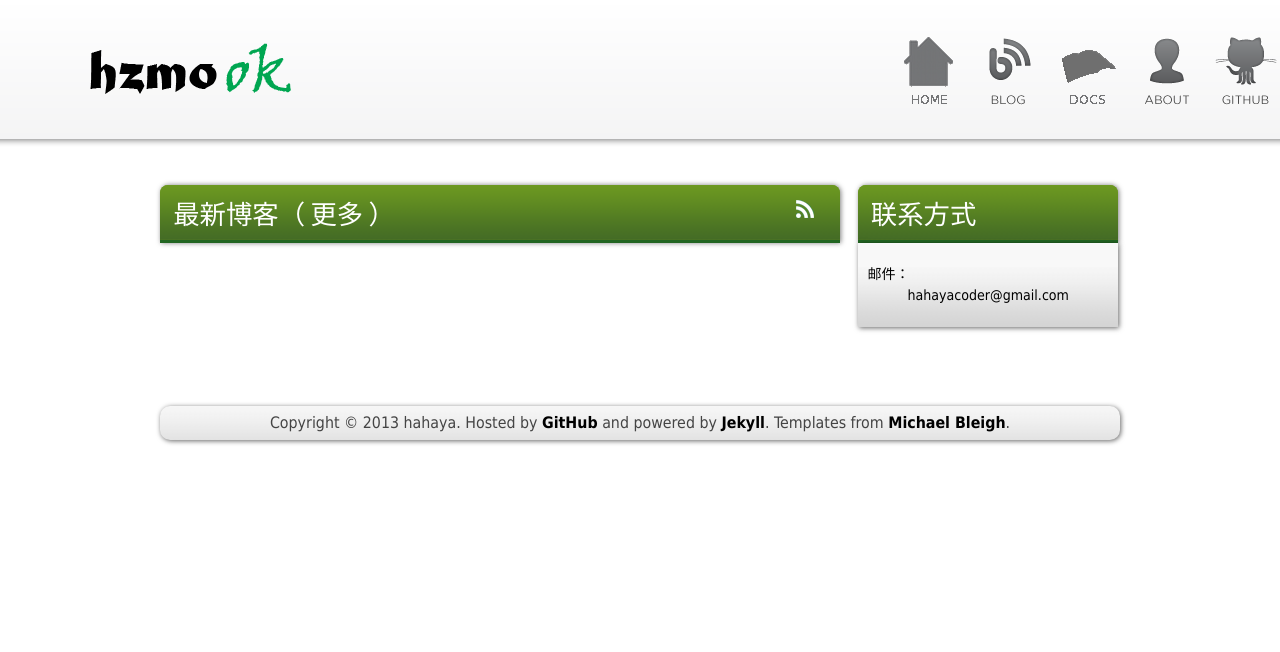
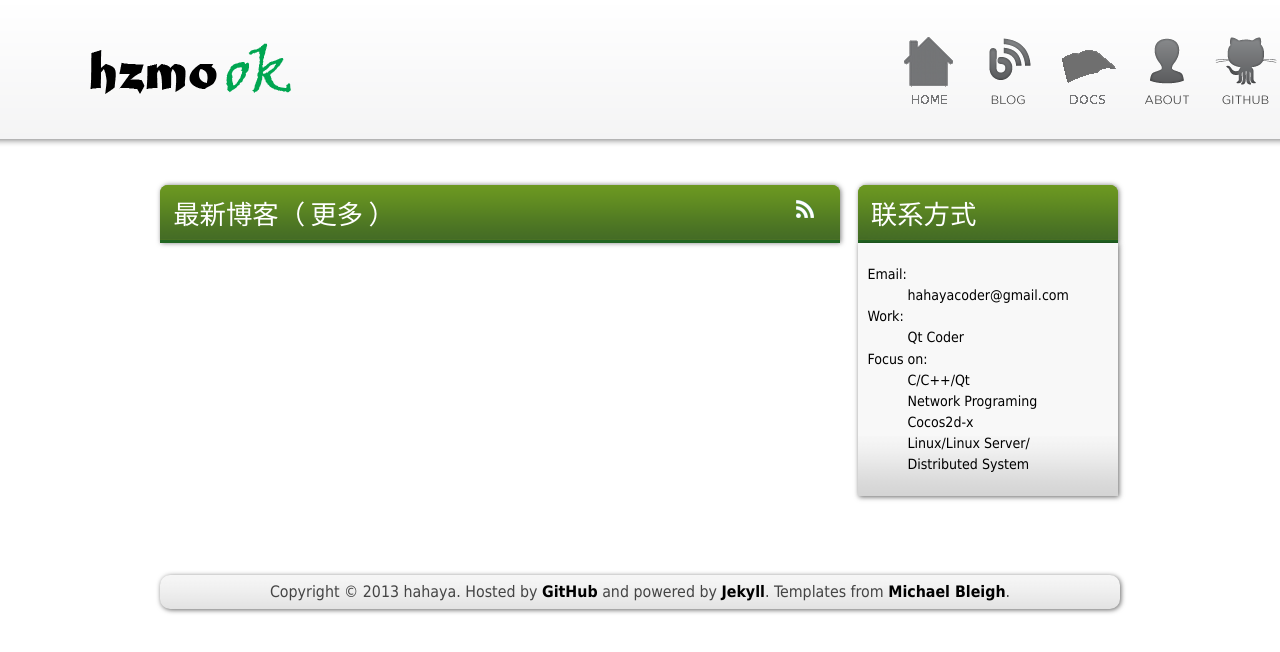
Before and after one commit to hahaya/hahaya.github.com, a Jekyll site: the page built from index.html, in a window 1280 px wide. Shown: the top 652 px of the page. Built offline with Jekyll 4.4.1, drawn with Linux system fonts in a browser that asks for light colours; Markdown is read by kramdown in place of the engine named in the settings.

Commit message:
change index.html

```diff
--- a/index.html
+++ b/index.html
@@ -26,8 +26,16 @@ full_posts: 3
   <div class='sidebar'>
     <div class="sidebar-item">
     <dl>
-      <dt>邮件：</dt>
-      <dd> hahayacoder@gmail.com </dd>
+      <dt>Email:</dt>
+	  <dd> hahayacoder@gmail.com </dd>
+	  <dt>Work:</dt>
+	  <dd>Qt Coder</dd>
+	  <dt>Focus on:</dt>
+	  <dd>C/C++/Qt</dd>
+	  <dd>Network Programing</dd>
+	  <dd>Cocos2d-x</dd>
+	  <dd>Linux/Linux Server/</dd>
+	  <dd>Distributed System</dd>
     </dl>
 
     </div>
```
